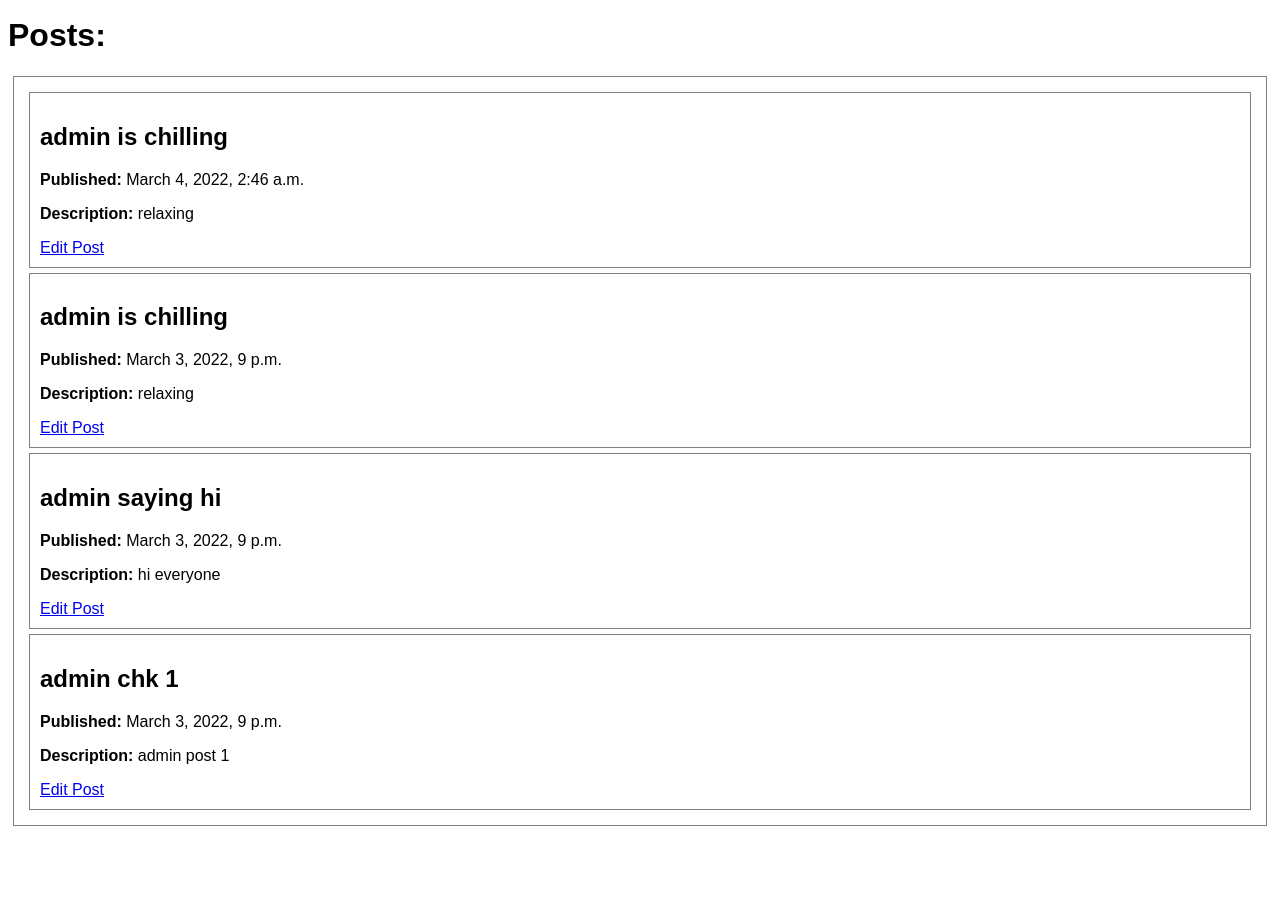
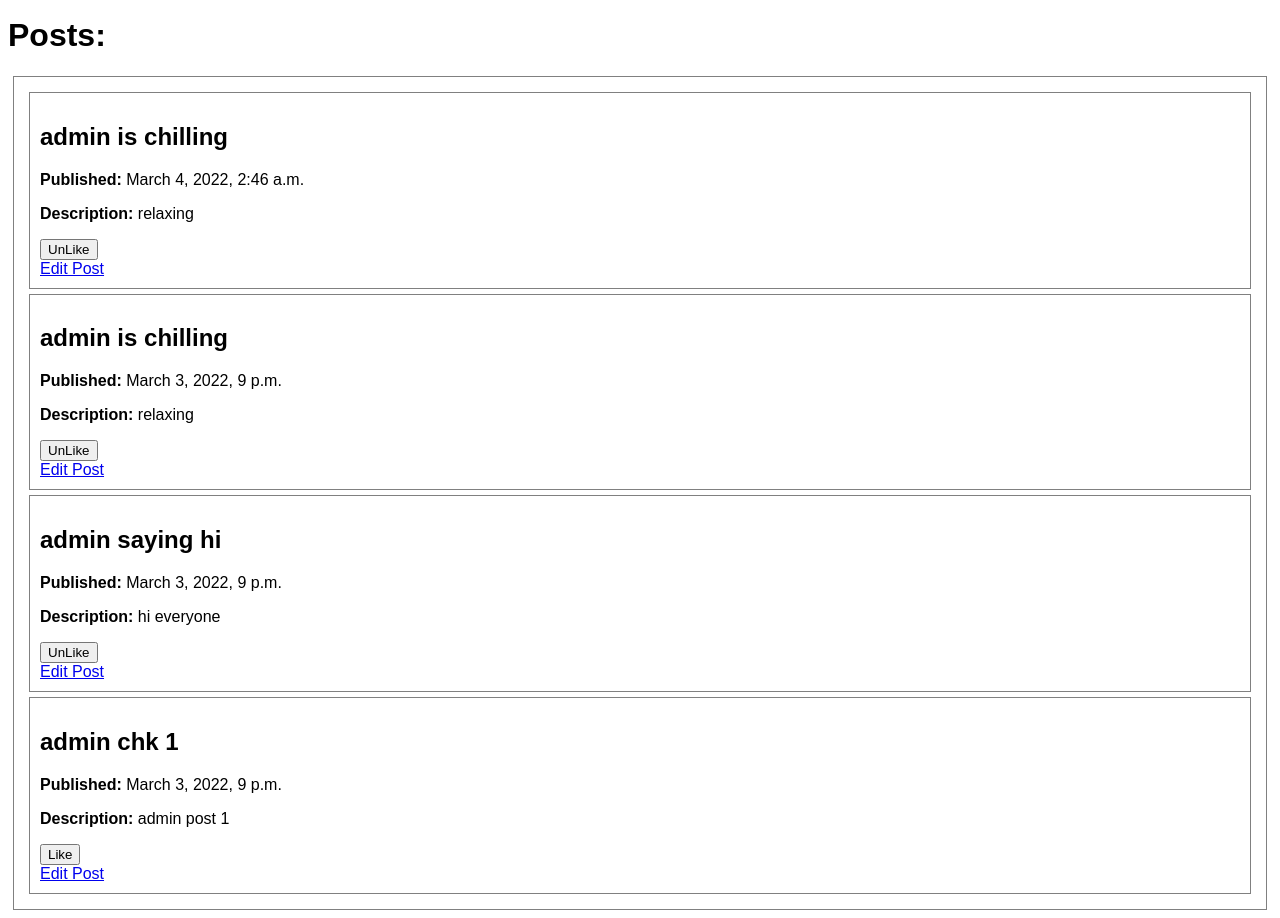
Before and after one commit to 3662/cmput404-project, a Django app: page /authors/35868678-9cee-4963-a5d9-584599b14a96/ in a window 1280 px wide. Shown: the part 611-1529 px from the top of the page. Before the commit the page ends 1437 px from the top, so only its background shows below. Run offline with Django 3.2, Linux system fonts and the light colour scheme; a user stored in the database is signed in; data comes from the database, SQL or seed files in the repository; both versions use the stored data as it was after the commit.

Commit message:
like post from profile

```diff
--- a/cmput_404_project/authors/templates/authors/profile.html
+++ b/cmput_404_project/authors/templates/authors/profile.html
@@ -95,6 +95,19 @@
                     <img src="{{post.image}}">
                 {% endif %}
                 <p> <b> Description: </b> {{post.description}} </p>
+                <!-- <div class="author"> -->
+                    <form action="{% url 'like_post2' %}" method="POST" class='PostLike' id='{{post.id}}'>
+                       {% csrf_token %}
+                       <input type="hidden" name="post_id" value={{post.id}}>
+                       <button type="submit" class="ui button like-btn{{post.id}}">
+                        {% if sender in post.liked.all %}
+                               UnLike
+                        {% else %}
+                               Like
+                        {% endif %}
+                       </button>
+                    </form>
+                <!-- </div> -->
                 {% if is_my_profile %}
                     <a href="{% url 'edit_post' id=post.id %}"> Edit Post</a>
                 {% endif %}
--- a/cmput_404_project/authors/urls.py
+++ b/cmput_404_project/authors/urls.py
@@ -12,4 +12,5 @@ urlpatterns = [
     path('follower_view1/', views.follower_view1, name='follower_view1'),
     path('friends/', views.friends_view, name='friend_view'),
     path('profile_follow/', views.author_profile_view, name='author_profile_view'),
+    path('profile_like_post/', views.like_post2, name='like_post2'),
 ]
--- a/cmput_404_project/authors/views.py
+++ b/cmput_404_project/authors/views.py
@@ -1,5 +1,5 @@
 from django.shortcuts import render, redirect
-from social_distribution.models import Author, Friends, FollowRequest, Post
+from social_distribution.models import Author, Friends, FollowRequest, Post, Like
 from django.http import HttpResponse
 from django.contrib.auth.mixins import LoginRequiredMixin
 from django.views.generic import ListView, DetailView
@@ -38,6 +38,7 @@ def display_author(request, id):
         'f_accept': r_qs,
         'cross_qs': cross_qs,
         'friend': request.user,
+        'sender': sender,
     }
     return render(request, 'authors/profile.html', context=context)
 
@@ -154,11 +155,9 @@ def friends_view(request):
 def author_profile_view(request):
     if request.method == "POST":
         user = request.POST.get('user')
-        print(user)
         action_flag = request.POST.get('action_flag')
         recv = Author.objects.get(id=user)
         send = Author.objects.get(username=request.user)
-        send_id = Author.objects.values('id').filter(username=request.user)
 
         if action_flag == 'I':
             friend, inserted = Friends.objects.get_or_create(receiver=recv, sender=send,status='send')
@@ -182,3 +181,19 @@ def author_profile_view(request):
             send.followers.remove(recv)
 
     return redirect(f'/authors/{user}')
+
+
+def like_post2(request):
+    if request.method == "POST":
+        id = request.POST.get('post_id')
+        post = Post.objects.get(id=id)
+        like, inserted = Like.objects.get_or_create(author=request.user, post=post)
+        if not inserted:
+            post.liked.remove(request.user)
+            rec = Like.objects.get(author=request.user, post=post)
+            rec.delete()
+        else:
+            post.liked.add(request.user)
+            post.save()
+            like.save()
+    return redirect(f'/authors/{post.author.id}')
```
Also changed, not shown: cmput_404_project/db.sqlite3.
